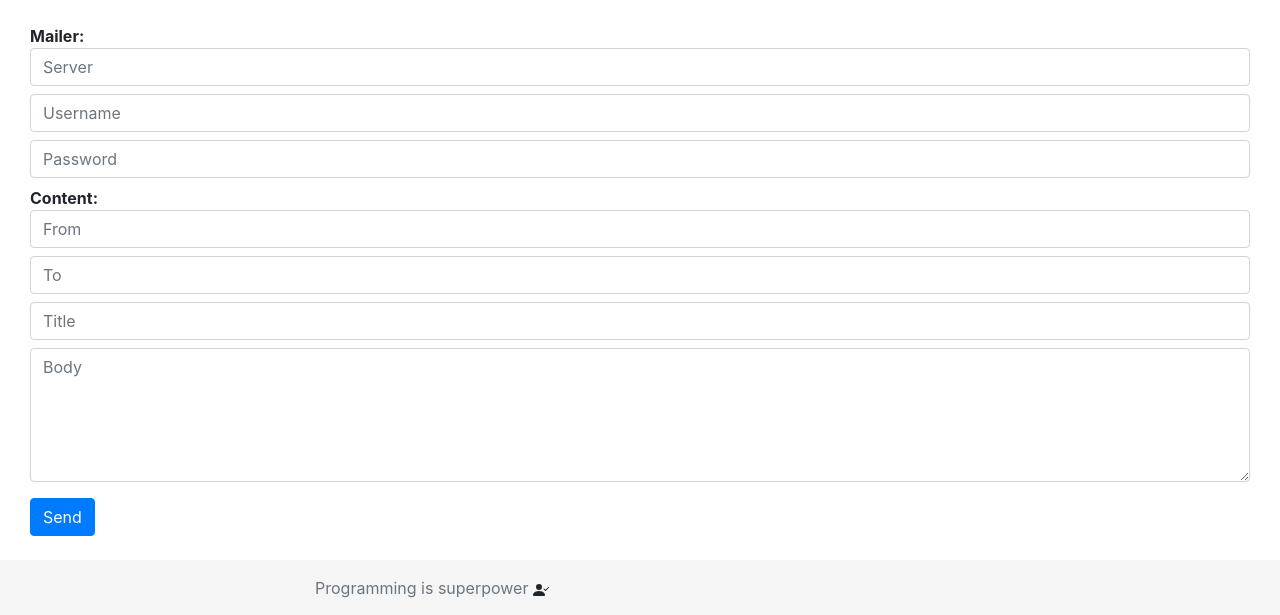
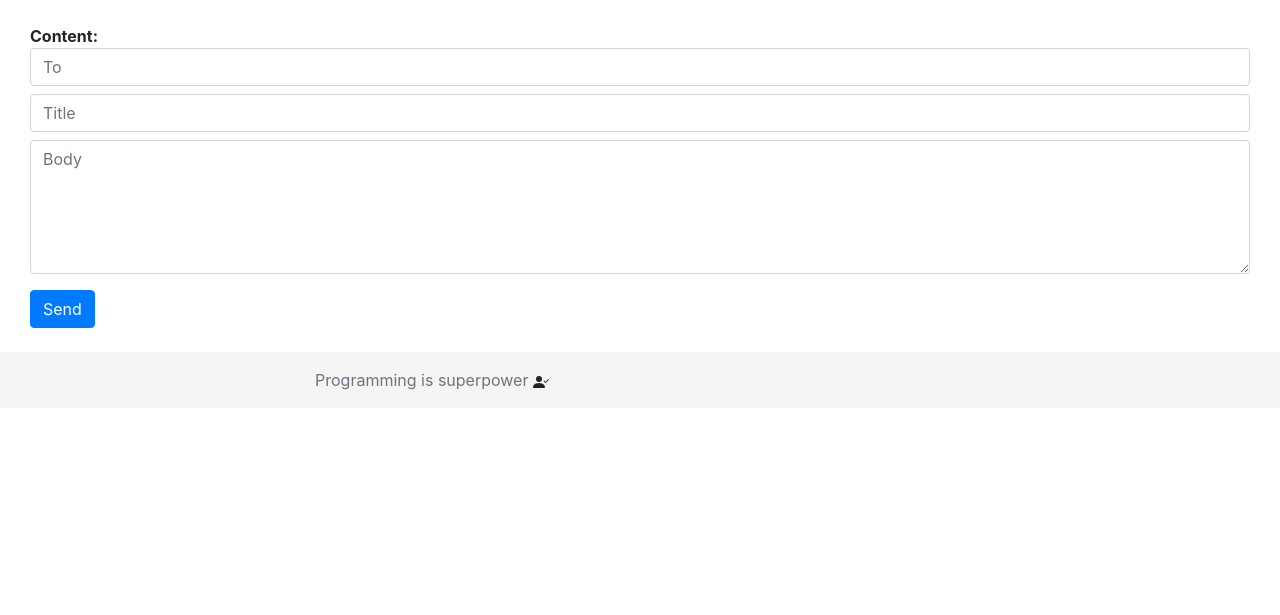
Before and after one commit to wangpeidong/pd-first-app, a Flask app: page /send-mail/ in a window 1280 px wide. Shown: the part 56-671 px from the top of the page. Run offline with Flask 2, Linux system fonts and the light colour scheme; the visitor is signed in with stand-in values (Sample User, id 1); some libraries are stand-ins or nearby versions.

Commit message:
improved send-mail to register mailer once only during effective session

```diff
--- a/app/main.py
+++ b/app/main.py
@@ -18,6 +18,7 @@ from .apputilities import privilege_login_required, set_mailer, get_files_list,
 
 app = Flask(__name__)
 app.secret_key = b'!@#$%^&*()'
+mailer = None
 
 from .dbm import connect_db, DBManagementForm
 connect_db(app)
@@ -171,21 +172,29 @@ def upload_file():
 @privilege_login_required(None)
 def send_mail():
     try:
+        global mailer
         result = None
         if request.form and request.method == "POST":
-            server = request.form.get("server")
-            username = request.form.get("username")
-            password = request.form.get("password")
-            from_ = request.form.get("from")
-            to_list = request.form.get("to").split(";")
-            title = request.form.get("title")
-            body = request.form.get("body")
+            if "mailer_set" in session:
+                to_list = request.form.get("to").split(";")
+                title = request.form.get("title")
+                body = request.form.get("body")
+                msg = Message(title, sender = session["from"], recipients = to_list)
+                msg.body = body
+                mailer.send(msg)
+                result = "The email sent successfully."
+            else:
+                server = request.form.get("server")
+                username = request.form.get("username")
+                password = request.form.get("password")
+                from_ = request.form.get("from")
+                mailer = set_mailer(app, server, username, password)
+                session["mailer_set"] = True
+                # It seems session cannot store object
+                #session["mailer"] = mailer
+                session["from"] = from_
+                result = "The mailer is ready."
 
-            mailer = set_mailer(app, server, username, password)
-            msg = Message(title, sender = from_, recipients = to_list)
-            msg.body = body
-            mailer.send(msg)
-            result = "The email sent successfully."
         return render_template("send-mail.html",  result = result)
     except Exception as e:
         return render_template("404.html", exception = e)
--- a/app/templates/send-mail.html
+++ b/app/templates/send-mail.html
@@ -6,18 +6,24 @@
     {% if session['logged_in'] %}
       <br>
       <form action="" class="form" method="post" id="emailform">
+        {% if session['mailer_set'] %}
+          <dl>
+            <dt>Content:
+            <dd><input class="form-control" id="to" name="to" type="text" placeholder="To" minlength="5" maxlength="50" required></dd>
+            <dd><input class="form-control" id="title" name="title" type="text" placeholder="Title" required></dd>
+            <dd><textarea class="form-control" rows="5" id="body" name="body" placeholder="Body" form="emailform"></textarea> </dd>
+          </dl>
+          <input class="btn btn-primary" type="submit" value="Send">
+        {% else %}
           <dl>
             <dt>Mailer:
             <dd><input class="form-control" id="server" name="server" type="text" placeholder="Server" minlength="3" maxlength="50" required></dd>
             <dd><input class="form-control" id="username" name="username" type="text" placeholder="Username" minlength="5" maxlength="30" required></dd>
             <dd><input class="form-control" id="password" name="password" type="password" placeholder="Password" required></dd>
-          <dt>Content:
             <dd><input class="form-control" id="from" name="from" type="text" placeholder="From" minlength="5" maxlength="50" required></dd>
-          <dd><input class="form-control" id="to" name="to" type="text" placeholder="To" minlength="5" maxlength="50" required></dd>
-          <dd><input class="form-control" id="title" name="title" type="text" placeholder="Title" required></dd>
-          <dd><textarea class="form-control" rows="5" id="body" name="body" placeholder="Body" form="emailform"></textarea> </dd>
           </dl>
-        <input class="btn btn-primary" type="submit" value="Send">
+          <input class="btn btn-primary" type="submit" value="Submit">
+          {% endif %}
         <br>
       </form>
     {% else %}
```
Lines whose indentation alone changed are shown as unchanged.
